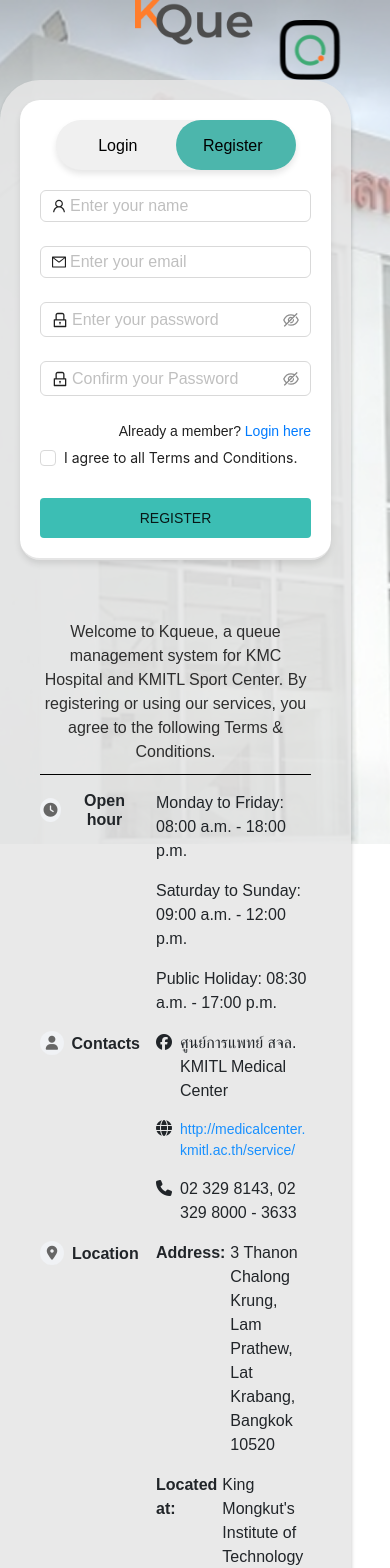
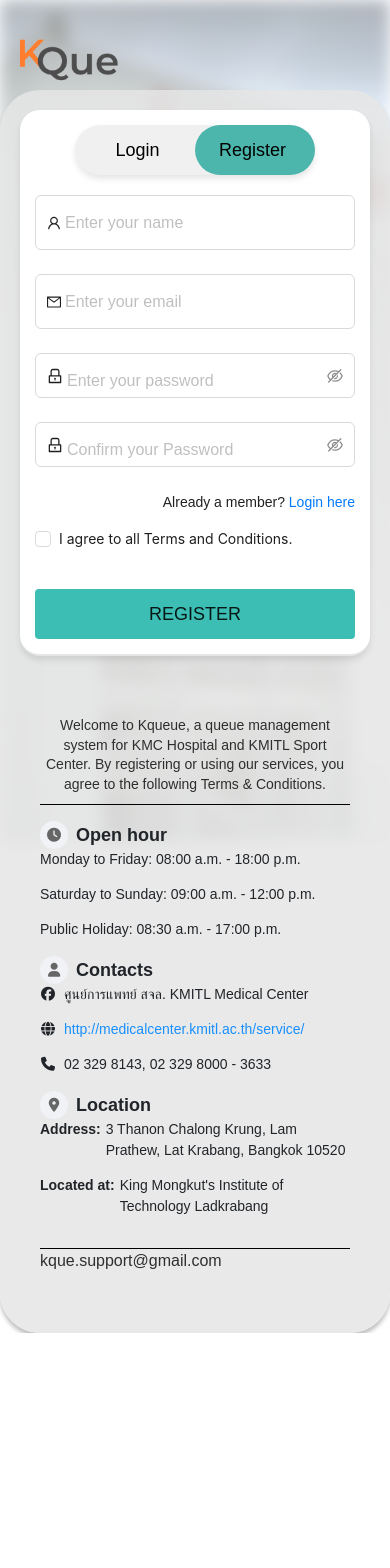
Before and after one commit to Ratthabhumi/Mybackup-github, a React (Create React App) app in the folder client/: page /register in a window 390 px wide. Shown: the top 1568 px of the page. After the commit the page ends 1333 px from the top, so only its background shows below. Built offline with nearby package versions, Linux system fonts and the light colour scheme.

Commit message:
Logo +etc

```diff
--- a/client/src/components/Layout.jsx
+++ b/client/src/components/Layout.jsx
@@ -22,10 +22,10 @@
 		<div className="layout">
 			<div className="sidebar">
 				<div className="logo3"></div>
-				<div className="logo-container">
+				<div className="logo-container2">
 					<div className="logo4"></div>
 					<h6>KMC - Hospital</h6>
-					</div>
+				</div>
 				<div className="menu">
 					{SidebarMenu.map((menu) => {
 						const isActive = location.pathname === menu.path
--- a/client/src/pages/Login.jsx
+++ b/client/src/pages/Login.jsx
@@ -34,17 +34,8 @@
                     config
                 );
                 if (userRes.data.success) {
-                    const userData = userRes.data.data;
-                    if (userData.isAdmin) {
-                        navigate('/admin/home');
-                        window.location.reload();
-                    } else if (userData.isDoctor) {
-                        navigate('/doctor/home');
-                        window.location.reload();
-                    } else {
-                        navigate('/');
-                        window.location.reload();
-                    }
+                    navigate('/')
+					window.location.reload();
                 } else {
                     navigate('/');
                 }
@@ -61,7 +52,7 @@
     const handleTabSwitch = (tab) => {
         setActiveTab(tab);
         if (tab === 'register') {
-            navigate('/register'); // Navigate to the register page
+            navigate('/register');
         }
     };
 
@@ -69,8 +60,10 @@
         <div className="login-page">
             <div className="blurred-background"></div>
             <div className="content-wrapper">
-                <div className="logo"></div>
-                <Link className="logo2" to="/welcome" aria-label="Go to Welcome page"></Link>
+			<div className="logo-container">
+                <Link className="logo" to="/welcome" aria-label="Go to Welcome page"></Link>
+				<Link className="logo2" to="/welcome" aria-label="Go to Welcome page"></Link>
+				</div>
                 <div className="main-container">
                     <div className="left-section">
                         <div className="tabs">
--- a/client/src/pages/LoginSport.jsx
+++ b/client/src/pages/LoginSport.jsx
@@ -4,7 +4,7 @@
 import { useDispatch } from 'react-redux';
 import { showLoading, hideLoading } from '../redux/features/alertSlice';
 import axios from 'axios';
-import '../styles/LoginSport.css';
+import '../styles/LoginStyles.css';
 import { UserOutlined, LockOutlined } from '@ant-design/icons'
 
 const Login = () => {
@@ -34,17 +34,8 @@
                     config
                 );
                 if (userRes.data.success) {
-                    const userData = userRes.data.data;
-                    if (userData.isAdmin) {
-                        navigate('/admin/home');
-                        window.location.reload();
-                    } else if (userData.isDoctor) {
-                        navigate('/doctor/home');
-                        window.location.reload();
-                    } else {
-                        navigate('/');
-                        window.location.reload();
-                    }
+                    navigate('/')
+					window.location.reload();
                 } else {
                     navigate('/');
                 }
@@ -61,9 +52,7 @@
     const handleTabSwitch = (tab) => {
         setActiveTab(tab);
         if (tab === 'register') {
-            navigate('/registersport');
-        } else if (tab === 'login') {
-            navigate('/loginsport');
+            navigate('/register');
         }
     };
 
@@ -71,8 +60,10 @@
         <div className="login-page">
             <div className="blurred-background2"></div>
             <div className="content-wrapper">
-                <div className="logo"></div>
-                <Link className="logo2" to="/welcome" aria-label="Go to Welcome page"></Link>
+			<div className="logo-container">
+				<Link className="logo" to="/welcome" aria-label="Go to Welcome page"></Link>
+				<Link className="logo2" to="/welcome" aria-label="Go to Welcome page"></Link>
+				</div>
                 <div className="main-container">
                     <div className="left-section">
                         <div className="tabs">
@@ -83,7 +74,7 @@
                                 Login
                             </button>
                             <button
-                                className={`sliding-btn ${activeTab === 'registers' ? 'active' : ''}`}
+                                className={`sliding-btn ${activeTab === 'register' ? 'active' : ''}`}
                                 onClick={() => handleTabSwitch('register')}
                             >
                                 Register
--- a/client/src/pages/UserProfile.jsx
+++ b/client/src/pages/UserProfile.jsx
@@ -72,6 +72,8 @@
 	<Tabs className="custom-tabs" defaultActiveKey="1">
 	  <Tabs.TabPane tab="Profile" key="1">
 		{userInfo && (
+		  <div className="cardprofile">
+		  <div className="ListofDoctors-button">Personal Details :</div>
 		  <Form
 			layout="vertical"
 			onFinish={handleProfileFinish}
@@ -82,23 +84,34 @@
 			}}
 		  >
 			<Row gutter={20}>
-			  <Col xs={24} md={24} lg={8}>
-				<Form.Item label="Name" name="name" rules={[{ required: true, message: 'Name is required' }]}>
+			  <Col xs={24} md={24} lg={24}>
+				<Form.Item
+				  label="Name"
+				  name="name"
+				  className="form-item"
+				  rules={[{ required: true, message: "Name is required" }]}
+				>
 				  <Input placeholder="Enter your name" />
 				</Form.Item>
 			  </Col>
-			  <Col xs={24} md={24} lg={8}>
-				<Form.Item label="Email" name="email" rules={[{ required: true, message: 'Email is required' }]}>
+			  <Col xs={24} md={24} lg={24}>
+				<Form.Item
+				  label="Email"
+				  name="email"
+				  className="form-item"
+				  rules={[{ required: true, message: "Email is required" }]}
+				>
 				  <Input type="email" placeholder="Enter your email" />
 				</Form.Item>
 			  </Col>
-			  <Col xs={24} md={24} lg={8}>
+			  <Col xs={24} md={24} lg={24}>
 				<button type="submit" className="btn btn-primary form-btn">
 				  Submit
 				</button>
 			  </Col>
 			</Row>
 		  </Form>
+		</div>
 		)}
 	  </Tabs.TabPane>
 	  <Tabs.TabPane tab="Change Password" key="2">
--- a/client/src/styles/Calendar.css
+++ b/client/src/styles/Calendar.css
@@ -168,6 +168,47 @@
   background-color: #388e3c; /* Darker green on hover */
 }
 
+/* CardProfile container styling */
+.cardprofile {
+  background-color: #ffffff; /* White background */
+  box-shadow: 0 4px 8px rgba(0, 0, 0, 0.2); /* Subtle shadow for a card effect */
+  border-radius: 10px; /* Rounded corners */
+  padding: 20px; /* Inner padding */
+  max-width: 1500px; /* Adjust card width */
+  margin: 20px auto; /* Center the card */
+}
+
+/* Form items styling */
+.cardprofile .form-item {
+  margin-bottom: 15px; /* Space between form items */
+}
+
+/* Input field styling */
+.cardprofile .form-item input {
+  width: 100%; /* Full width input */
+  padding: 10px; /* Input padding */
+  border: 1px solid #ddd; /* Light gray border */
+  border-radius: 5px; /* Rounded corners */
+  font-size: 16px; /* Font size */
+}
+
+/* Button styling inside the cardprofile */
+.cardprofile .form-btn {
+  background-color: #007bff; /* Blue button background */
+  border: none; /* Remove border */
+  color: white; /* Text color */
+  padding: 10px 15px; /* Button padding */
+  border-radius: 5px; /* Rounded corners */
+  cursor: pointer; /* Pointer cursor on hover */
+  font-size: 16px; /* Font size */
+  width: 100%; /* Full width button */
+}
+
+/* Button hover effect */
+.cardprofile .form-btn:hover {
+  background-color: #0056b3; /* Darker blue on hover */
+}
+
 
 @media (max-width: 768px) {
   .card {
--- a/client/src/styles/LayoutStyles.css
+++ b/client/src/styles/LayoutStyles.css
@@ -35,6 +35,12 @@
 	box-shadow: 0 0 2px grey;
 	background-color: white;
 }
+
+h6 {
+	font-size: 16px; /* Font size for the text */
+	font-weight: bold; /* Makes the text bold */
+	margin: 0; /* Removes default margins for proper alignment */
+	}
 
 .logo h6{
 	font-size: 1.5rem;
@@ -210,3 +216,25 @@
   color: #000; /* Default black text color */
   transition: color 0.3s ease; /* Smooth transition effect */
 }
+
+.logo3 {
+	width: 120px;
+	height: 60px;
+	background: url('../images/Logowhite.png') no-repeat center center/contain;
+	margin: 10px auto; /* Reduce the top and bottom spacing */
+	position: relative; /* Enables positioning adjustments */
+	top: 0px; /* Moves it higher relative to its normal position */
+	}
+
+.logo-container2 {
+	display: flex; /* Aligns logo and text horizontally */
+	align-items: center; /* Centers them vertically */
+	}
+
+.logo4 {
+	width: 60px;
+	height: 60px;
+	background: url('../images/KQueLogowhite.png') no-repeat center center/contain; /* Example image */
+	margin-left: 30px; /* Moves the logo a bit to the left */
+	margin-right: 10px; /* Space between logo and text */
+	}
--- a/client/src/styles/LoginSport.css
+++ b/client/src/styles/LoginSport.css
@@ -17,6 +17,8 @@
   height: 100%;
   background: url('../images/KMsport.jpg') no-repeat center center/cover;
   z-index: -1;
+  filter: blur(8px);
+  -webkit-filter: blur(8px);
 }
 
 /* Main container styles */
@@ -56,24 +58,30 @@
   font-family: 'Montserrat', sans-serif;
 }
 
+.logo-container {
+display: flex;
+justify-content: space-between;
+align-items: center;
+width: 100%;  /* Make it take the full width */
+max-width: 400px;  /* Optional: Set max width if needed */
+margin: 20px auto; /* Center the logos horizontally */
+}
+
 .logo {
 width: 120px;
 height: 60px;
 background: url('../images/KQueLogo.png') no-repeat center center/contain;
-  margin: 10px auto; /* Reduce the top and bottom spacing */
-  position: relative; /* Enables positioning adjustments */
-  top: -20px; /* Moves it higher relative to its normal position */
+margin-top: 10px;
 }
-
 
 .logo2 {
 width: 120px;
 height: 60px;
 background: url('../images/Logo.png') no-repeat center center/contain;
-  position: fixed; /* Ensures it stays in the corner even when scrolling */
-  top: 20px; /* Distance from the top edge */
-  right: 20px; /* Distance from the right edge */
-  z-index: 1000; /* Ensures it appears above other elements */
+margin-top: 10px;
+background-size: contain;
+cursor: pointer;
+transition: transform 0.3s ease;
 }
 
 .logo3 {
@@ -84,29 +92,6 @@
   position: relative; /* Enables positioning adjustments */
   top: 0px; /* Moves it higher relative to its normal position */
   }
-
-.logo-container {
-  display: flex; /* Aligns logo and text horizontally */
-  align-items: center; /* Centers them vertically */
-}
-
-.logo4 {
-  width: 60px;
-  height: 60px;
-  background: url('../images/KQueLogo.png') no-repeat center center/contain; /* Example image */
-  margin-left: 30px; /* Moves the logo a bit to the left */
-  margin-right: 10px; /* Space between logo and text */
-}
-
-h6 {
-  font-size: 16px; /* Font size for the text */
-  font-weight: bold; /* Makes the text bold */
-  margin: 0; /* Removes default margins for proper alignment */
-}
-
-
-
-
 .tabs {
 display: flex;
 position: relative;
@@ -403,3 +388,96 @@
       margin-top: 20px;
   }
 }
+
+/* Adjustments for mobile responsiveness */
+@media (max-width: 768px) {
+/* Stack sections vertically */
+.main-container {
+  flex-direction: column;
+  padding: 20px;
+  width: 100%;
+  max-width: none;
+}
+
+.left-section {
+  border-right: none; /* Removes vertical divider */
+  border-bottom: 2px solid rgba(0, 0, 0, 0.1); /* Adds a horizontal divider */
+  padding: 15px;
+  width: 100%;
+}
+
+.right-section {
+  margin-top: 20px;
+  width: 100%;
+}
+
+/* Adjust logo size for mobile */
+.logo {
+  width: 100px; /* Smaller size for mobile */
+  margin-top: 30px; /* Move logo closer to the top */
+  margin-left: 20px; /* Adjust space from the left for mobile */
+  }
+
+
+/* Adjust logo2 position and size for mobile */
+.logo2 {
+  width: 100px;
+  height: 50px;
+  right: 0px; /* Adjust distance from the right edge */
+}
+
+/* Make the tabs buttons larger and more mobile-friendly */
+.sliding-btn {
+  width: 100%;
+  font-size: 18px; /* Make button text bigger */
+  padding: 10px 0;
+}
+
+/* Adjust input field size */
+.ant-input, .ant-input-password {
+  font-size: 16px;
+  height: 45px; /* Make input fields bigger on mobile */
+}
+
+.login-btn {
+  width: 100%;
+  height: 50px;
+  font-size: 18px; /* Make the button bigger */
+}
+
+/* Make checkbox and terms more readable */
+.terms-checkbox {
+  font-size: 14px; /* Adjust text size */
+  padding: 10px 0;
+}
+
+/* Make welcome message more readable */
+.welcome-message {
+  font-size: 14px;
+  line-height: 1.4;
+}
+
+/* Ensure the right section info is also responsive */
+.info-content p {
+  font-size: 14px; /* Adjust text size for smaller screens */
+}
+
+.info-header h3 {
+  font-size: 18px;
+}
+
+.info-content {
+  font-size: 14px;
+  line-height: 1.5;
+}
+
+.info-row {
+  flex-direction: column;
+  text-align: left;
+}
+
+.icon-container {
+  width: 28px;
+  height: 28px;
+}
+}
--- a/client/src/styles/LoginStyles.css
+++ b/client/src/styles/LoginStyles.css
@@ -17,6 +17,8 @@
   height: 100%;
   background: url('../images/Hospital.png') no-repeat center center/cover;
   z-index: -1;
+filter: blur(8px);
+-webkit-filter: blur(8px);
 }
 
 /* Main container styles */
@@ -56,34 +58,41 @@
   font-family: 'Montserrat', sans-serif;
 }
 
+.logo-container {
+display: flex;
+justify-content: space-between;
+align-items: center;
+width: 100%;  /* Make it take the full width */
+max-width: 400px;  /* Optional: Set max width if needed */
+margin: 20px auto; /* Center the logos horizontally */
+}
+
 .logo {
 width: 120px;
 height: 60px;
 background: url('../images/KQueLogo.png') no-repeat center center/contain;
-  margin: 10px auto; /* Reduce the top and bottom spacing */
-  position: relative; /* Enables positioning adjustments */
-  top: -20px; /* Moves it higher relative to its normal position */
+margin-top: 10px;
+background-size: contain;
+cursor: pointer;
+transition: transform 0.3s ease, box-shadow 0.3s ease;
 }
 
+.logo:hover {
+  transform: scale(1.2); /* Creates a zoom effect */
+}
 
 .logo2 {
   width: 120px;
   height: 60px;
-  background: url('../images/Logo.png') no-repeat center center/contain;
-  position: fixed; /* Ensures it stays in the corner even when scrolling */
-  top: 20px; /* Distance from the top edge */
-  right: 20px; /* Distance from the right edge */
-  z-index: 1000; /* Ensures it appears above other elements */
+  background: url('../images/Logo.png') no-repeat center center / contain;
+  margin-top: 10px;
   background-size: contain;
-  display: inline-block;
-  cursor: pointer; /* Indicate it’s clickable */
-  transition: transform 0.3s ease; /* Add smooth animation */
+  cursor: pointer;
+  transition: transform 0.3s ease, box-shadow 0.3s ease;
 }
-
 .logo2:hover {
-  transform: scale(1.1); /* Slightly enlarge on hover */
+  transform: scale(1.2); /* Creates a zoom effect */
 }
-
 
 .tabs {
 display: flex;
@@ -381,3 +390,96 @@
       margin-top: 20px;
   }
 }
+
+/* Adjustments for mobile responsiveness */
+@media (max-width: 768px) {
+/* Stack sections vertically */
+.main-container {
+  flex-direction: column;
+  padding: 20px;
+  width: 100%;
+  max-width: none;
+}
+
+.left-section {
+  border-right: none; /* Removes vertical divider */
+  border-bottom: 2px solid rgba(0, 0, 0, 0.1); /* Adds a horizontal divider */
+  padding: 15px;
+  width: 100%;
+}
+
+.right-section {
+  margin-top: 20px;
+  width: 100%;
+}
+
+/* Adjust logo size for mobile */
+.logo {
+  width: 100px; /* Smaller size for mobile */
+  margin-top: 30px; /* Move logo closer to the top */
+  margin-left: 20px; /* Adjust space from the left for mobile */
+  }
+
+
+/* Adjust logo2 position and size for mobile */
+.logo2 {
+  width: 100px;
+  height: 50px;
+  right: 0px; /* Adjust distance from the right edge */
+}
+
+/* Make the tabs buttons larger and more mobile-friendly */
+.sliding-btn {
+  width: 100%;
+  font-size: 18px; /* Make button text bigger */
+  padding: 10px 0;
+}
+
+/* Adjust input field size */
+.ant-input, .ant-input-password {
+  font-size: 16px;
+  height: 45px; /* Make input fields bigger on mobile */
+}
+
+.login-btn {
+  width: 100%;
+  height: 50px;
+  font-size: 18px; /* Make the button bigger */
+}
+
+/* Make checkbox and terms more readable */
+.terms-checkbox {
+  font-size: 14px; /* Adjust text size */
+  padding: 10px 0;
+}
+
+/* Make welcome message more readable */
+.welcome-message {
+  font-size: 14px;
+  line-height: 1.4;
+}
+
+/* Ensure the right section info is also responsive */
+.info-content p {
+  font-size: 14px; /* Adjust text size for smaller screens */
+}
+
+.info-header h3 {
+  font-size: 18px;
+}
+
+.info-content {
+  font-size: 14px;
+  line-height: 1.5;
+}
+
+.info-row {
+  flex-direction: column;
+  text-align: left;
+}
+
+.icon-container {
+  width: 28px;
+  height: 28px;
+}
+}
```
Also changed, not shown: client/src/images/KQueLogowhite.png (added). Lines whose indentation alone changed are shown as unchanged.
